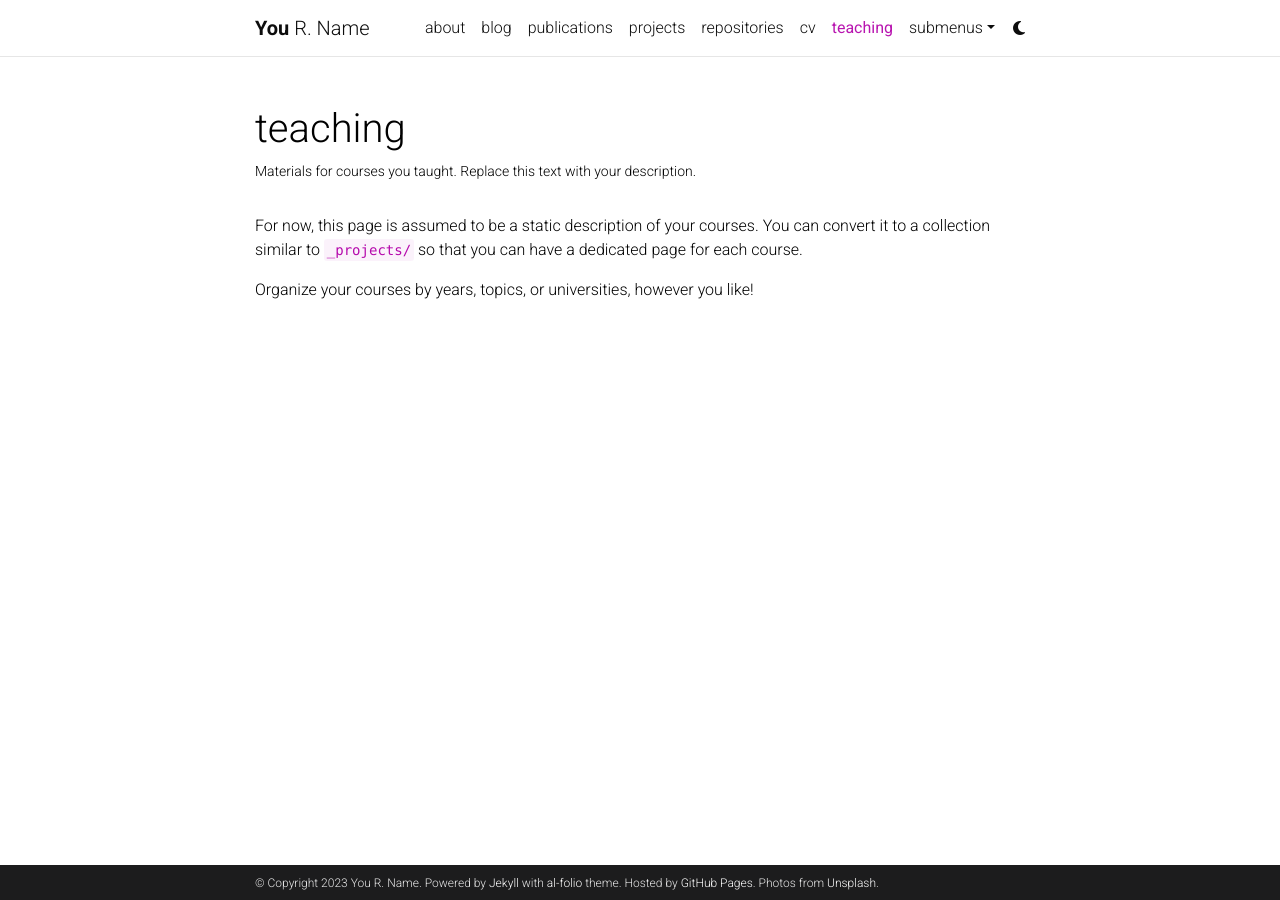
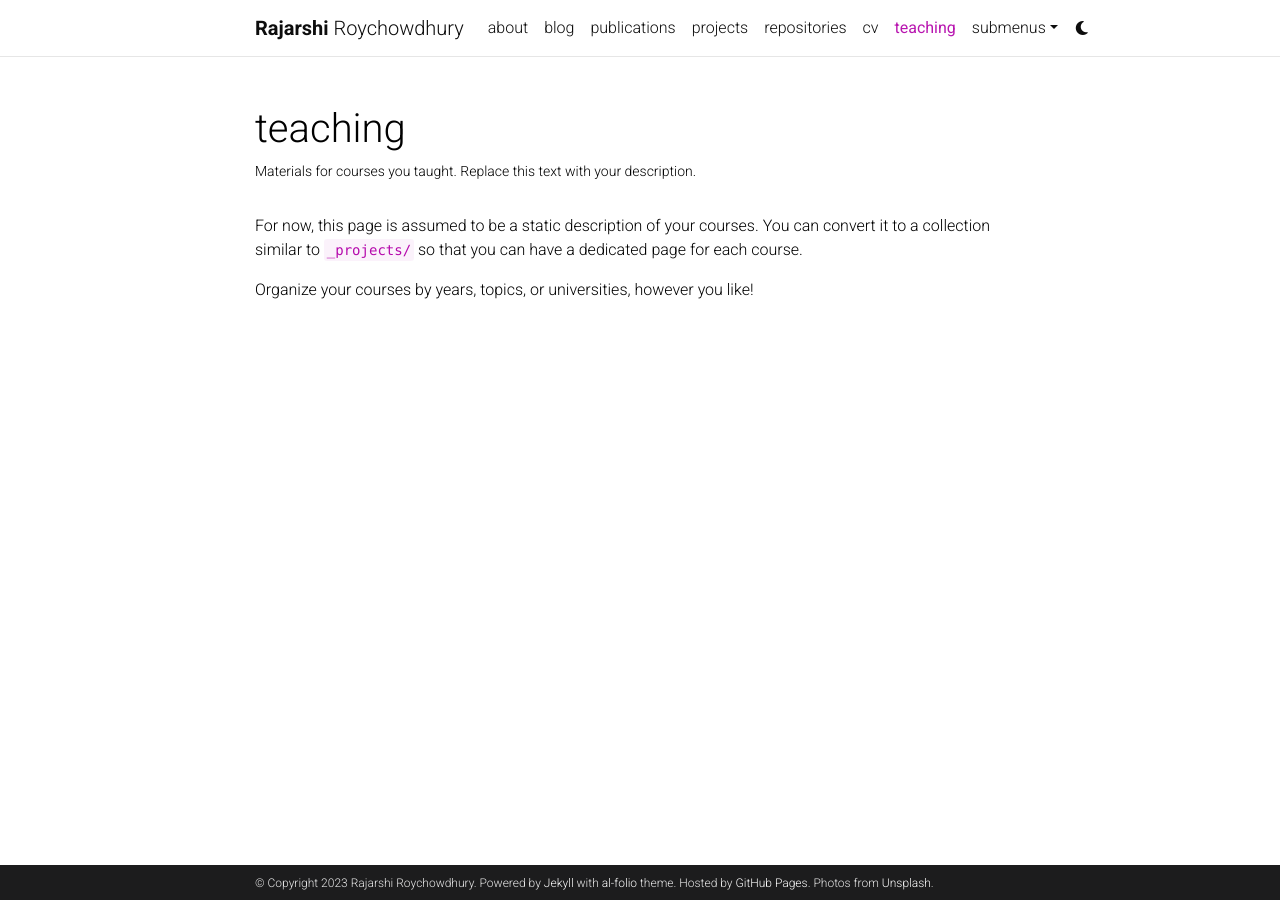
Before and after one commit to rajarshiroychowdhury/rajarshiroychowdhury.github.io, a Jekyll site: the page built from _pages/teaching.md, in a window 1280 px wide. Built offline with Jekyll 4.4.1, drawn with Linux system fonts in a browser that asks for light colours; comment, search, counter and statistics services are not loaded; a style sheet for code colours, icons or effects is not loaded.

Commit message:
making small changes

```diff
--- a/_config.yml
+++ b/_config.yml
@@ -3,10 +3,10 @@
 # -----------------------------------------------------------------------------
 
 title: blank # the website title (if blank, full name will be used instead)
-first_name: You
-middle_name: R.
-last_name: Name
-email: you@example.com
+first_name: Rajarshi
+middle_name:
+last_name: Roychowdhury
+email: rroyc@alumni.upenn.edu
 description: > # the ">" symbol means to ignore newlines until "footer_text:"
   A simple, whitespace theme for academics. Based on [*folio](https://github.com/bogoli/-folio) design.
 footer_text: >
@@ -18,7 +18,7 @@ keywords: jekyll, jekyll-theme, academic-website, portfolio-website  # add your
 lang: en # the language of your site (for example: en, fr, cn, ru, etc.)
 icon: ⚛️  # the emoji used as the favicon (alternatively, provide image name in /assets/img/)
 
-url: https://alshedivat.github.io # the base hostname & protocol for your site
+url: https://rajarshiroychowdhury.github.io # the base hostname & protocol for your site
 baseurl: /al-folio # the subpath of your site, e.g. /blog/
 last_updated: false # set to true if you want to display last updated in the footer
 impressum_path:  # set to path to include impressum link in the footer, use the same path as permalink in a page, helps to conform with EU GDPR
```
